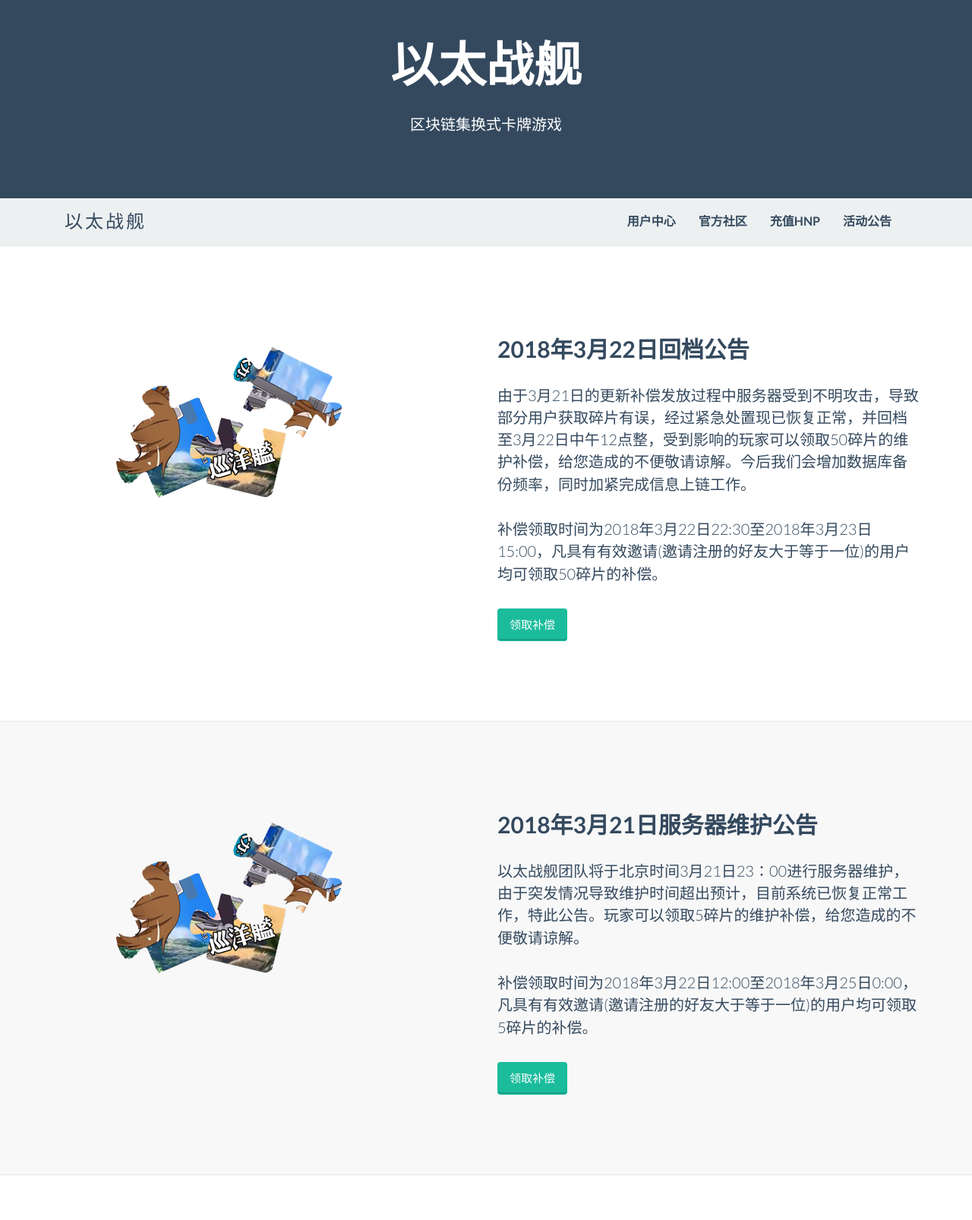
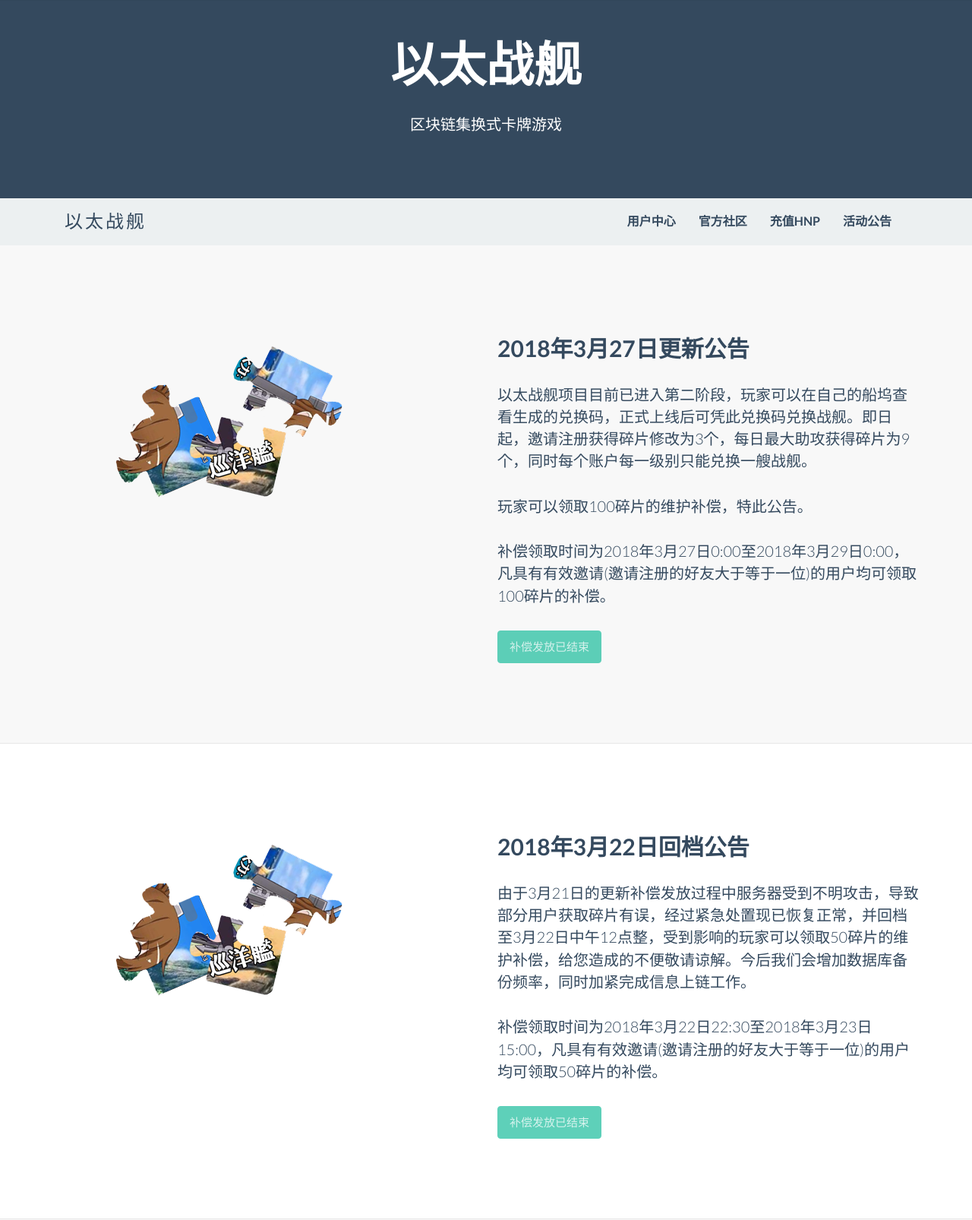
Before and after one commit to ubltroll/lamer_py, a Django app: page /notice in a window 1280 px wide. Shown: the top 1606 px of the page at 76% size. Run offline with Django 3.2, Linux system fonts and the light colour scheme; some libraries are stand-ins or nearby versions.

Commit message:
碎片紧缩

```diff
--- a/milicien/templates/notice.html
+++ b/milicien/templates/notice.html
@@ -15,6 +15,41 @@
 	</div>
 
 <div id='head'></div>
+<div class="content-section-a">
+
+        <div class="container">
+
+            <div class="row">
+
+				<div class="col-sm-6 pull-left wow fadeInLeftBig">
+                    <img class="img-responsive " src="/static/img/credits.png" alt="">
+                </div>
+
+                <div class="col-sm-6 wow fadeInRightBig"  data-animation-delay="200">
+
+                    <h3 class="section-heading">2018年3月27日更新公告</h3>
+
+                    <p class="lead">
+						以太战舰项目目前已进入第二阶段，玩家可以在自己的船坞查看生成的兑换码，正式上线后可凭此兑换码兑换战舰。即日起，邀请注册获得碎片修改为3个，每日最大助攻获得碎片为9个，同时每个账户每一级别只能兑换一艘战舰。
+
+					</p><p class="lead">
+
+						玩家可以领取100碎片的维护补偿，特此公告。
+					</p>
+					 <p class="lead">
+						补偿领取时间为2018年3月27日0:00至2018年3月29日0:00，凡具有有效邀请(邀请注册的好友大于等于一位)的用户均可领取100碎片的补偿。
+					</p>
+
+					 <p><a id='act13' class="btn btn-embossed btn-primary disabled"  role="button">补偿发放已结束</a>
+
+
+				</div>
+            </div>
+        </div>
+        <!-- /.container -->
+    </div>
+
+
 <div class="content-section-b">
 
         <div class="container">
@@ -36,7 +71,7 @@
 						补偿领取时间为2018年3月22日22:30至2018年3月23日15:00，凡具有有效邀请(邀请注册的好友大于等于一位)的用户均可领取50碎片的补偿。
 					</p>
 
-					 <p><a id='act7' class="btn btn-embossed btn-primary "  role="button">领取补偿</a>
+					 <p><a id='act17' class="btn btn-embossed btn-primary disabled"  role="button">补偿发放已结束</a>
 
 
 				</div>
@@ -66,7 +101,7 @@
 						补偿领取时间为2018年3月22日12:00至2018年3月25日0:00，凡具有有效邀请(邀请注册的好友大于等于一位)的用户均可领取5碎片的补偿。
 					</p>
 
-					 <p><a id='act3' class="btn btn-embossed btn-primary "  role="button">领取补偿</a>
+					 <p><a id='act23' class="btn btn-embossed btn-primary disabled"  role="button">补偿发放已结束</a>
 
 
 				</div>
--- a/milicien/views.py
+++ b/milicien/views.py
@@ -76,9 +76,9 @@ def home(request):
             continue
         if msg.fromuser==0:
             if temp:
-                recent.append(str(temp)+'天前: 邀请好友注册碎片+10')
+                recent.append(str(temp)+'天前: 邀请好友注册碎片')
             else:
-                recent.append(' 今天: 邀请好友注册碎片+10')
+                recent.append(' 今天: 邀请好友注册碎片')
         elif msg.fromuser==1:
             #temp=((datetime.datetime.now()-msg.time.replace(tzinfo=None)).days)
             if temp:
@@ -413,7 +413,7 @@ def SignMeUp(request):
     if AmwayID:
         try:
             friendprofile=Profile.objects.get(uid=(int(AmwayID)-5800))
-            friendprofile.credits+=10  #邀请+10
+            friendprofile.credits+=3  #邀请+10 ->3
             friendprofile.save()
             assistancedata=assistance.objects.create(fromuser=0,touser=friendprofile.uid+5800)
             assistancedata.save()
@@ -503,7 +503,7 @@ def assist(request):
     elif friend==request.user.profile.friend1 or friend==request.user.profile.friend2:
         dic['success'] = False
         dic['msg'] = '今天已经助攻过该好友了'
-    elif friendprofile.today>=30:
+    elif friendprofile.today>=10:
         dic['success'] = False
         dic['msg'] = '目标用户今日不能获得更多的碎片了'
     else:
@@ -546,6 +546,30 @@ def getship(request):
         dic['msg'] = '余额不足'
         jstr = json.dumps(dic)
         return HttpResponse(jstr, content_type='application/json')
+
+
+    try:
+        shipCode.objects.get(shipClass=shiptype, uid=request.user.profile.uid)
+
+        dic['msg'] = '该类型战舰已达到兑换上限，请兑换其他级别的战舰'
+        jstr = json.dumps(dic)
+        return HttpResponse(jstr, content_type='application/json')
+    except Exception as e:
+        1#doing nothing
+
+    temp = request.user.profile.ships
+    temp = list(temp)
+
+    if int(temp[shiptype])!=0:
+        dic['msg'] = '该类型战舰已达到兑换上限，请兑换其他级别的战舰'
+        jstr = json.dumps(dic)
+        return HttpResponse(jstr, content_type='application/json')
+
+
+    temp[shiptype] = str(int(temp[shiptype])+1)
+    request.user.profile.ships = str(''.join(temp))
+
+
 
     request.user.profile.credits -= shipcost[shiptype]
     request.user.profile.save()
```
Also changed, not shown: milicien/templates/user.html (+5 -5 lines).
